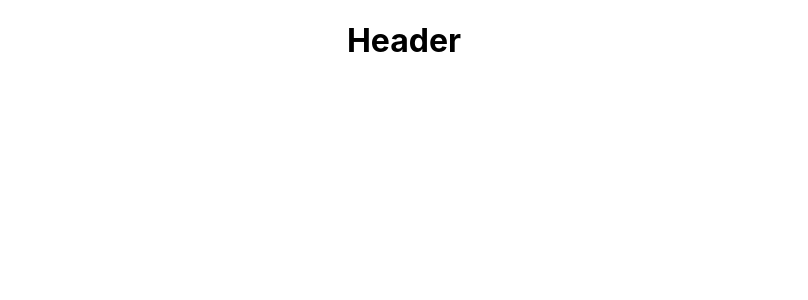
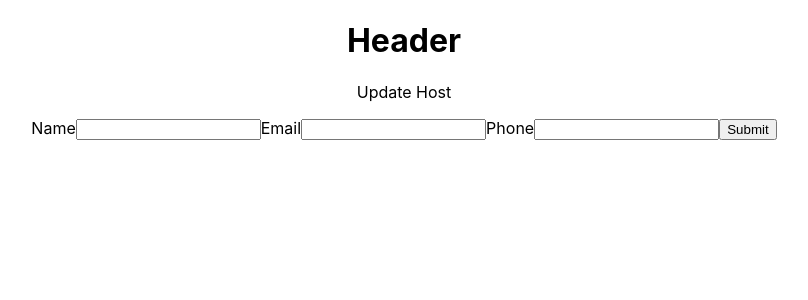
Before and after one commit to pjhg14/phase4-pair-project-frontend, a React (Create React App) app: page /hostform in a window 1280 px wide. Shown: the top 300 px of the page, without its empty margins (236-1044 px from the left). Built offline with nearby package versions, Linux system fonts and the light colour scheme.

Commit message:
built rental info page, host update form created but not persisting to db Tue 12pm

```diff
--- a/src/App.js
+++ b/src/App.js
@@ -6,6 +6,8 @@ import Login from "./Components/Login";
 import RentalList from "./Components/RentalList";
 import SignUp from "./Components/SignUp";
 import HostInfo from "./Components/HostInfo";
+import HostForm from "./Components/HostForm";
+import RentalInfo from "./Components/RentalInfo";
 
 function App() {
   return (
@@ -21,8 +23,14 @@ function App() {
         <Route exact path="/rentals">
           <RentalList />
         </Route>
-        <Route exact path="/host#info">
+        <Route exact path="/hostinfo">
           <HostInfo />
+        </Route>
+        <Route exact path="/hostform">
+          <HostForm />
+        </Route>
+        <Route exact path="/rentalinfo/:id">
+          <RentalInfo />
         </Route>
       </Switch>
     </div>
--- /dev/null
+++ b/src/Components/HostForm.js
@@ -0,0 +1,65 @@
+import { useState } from "react";
+import { useHistory } from "react-router";
+
+function HostForm() {
+  const [name, setName] = useState("");
+  const [email, setEmail] = useState("");
+  const [phone, setPhone] = useState("");
+
+  const history = useHistory();
+
+  function update(event) {
+    event.preventDefault();
+    fetch("http://localhost:3000/hosts", {
+      method: "POST",
+      headers: {
+        "Content-Type": "application/json",
+      },
+      body: JSON.stringify({
+        name: name,
+        email: email,
+        phone: phone,
+      }),
+    })
+      .then((res) => res.json())
+      .then((message) => {
+        if (message.error) {
+        } else {
+          localStorage.token = message.token;
+          history.push("/hostinfo");
+        }
+      });
+  }
+
+  return (
+    <div>
+      <p>Update Host</p>
+      <form onSubmit={update}>
+        <label>Name</label>
+        <input
+          name="name"
+          type="text"
+          value={name}
+          onChange={(e) => setName(e.target.value)}
+        />
+
+        <label>Email</label>
+        <input
+          name="email"
+          type="text"
+          value={email}
+          onChange={(e) => setEmail(e.target.value)}
+        />
+        <label>Phone</label>
+        <input
+          name="phone"
+          type="text"
+          value={phone}
+          onChange={(e) => setPhone(e.target.value)}
+        />
+        <input type="submit" />
+      </form>
+    </div>
+  );
+}
+export default HostForm;
--- a/src/Components/HostInfo.js
+++ b/src/Components/HostInfo.js
@@ -2,8 +2,13 @@ import { useEffect, useState } from "react";
 import { useHistory } from "react-router";
 
 function HostInfo() {
-    const [host, setHost] = useState({name: "", email: "", phone: "", about: ""})
-    const history = useHistory()
+  const [host, setHost] = useState({
+    name: "",
+    email: "",
+    phone: "",
+    about: "",
+  });
+  const history = useHistory();
 
   useEffect(() => {
     fetch("http://localhost:3000/hosts/get", {
@@ -16,15 +21,19 @@ function HostInfo() {
       .then((resp) => resp.json())
       .then(function (queriedHost) {
         console.log(queriedHost);
-            setHost(queriedHost)
+        setHost(queriedHost);
       });
   }, []);
 
   function toRentalList(event) {
-          history.push("/rentals")
+    history.push("/rentals");
   }
 
-    return(
+  function toHostForm(event) {
+    history.push("/hostform");
+  }
+
+  return (
     <div>
       <p>Name: {host.name}</p>
       <p>Email: {host.email}</p>
@@ -32,8 +41,9 @@ function HostInfo() {
       <p>About: {host.about}</p>
 
       <button onClick={toRentalList}>Back</button>
+      <button onClick={toHostForm}>Update Info</button>
     </div>
-    )
+  );
 }
 
-export default HostInfo
+export default HostInfo;
--- /dev/null
+++ b/src/Components/RentalInfo.js
@@ -0,0 +1,38 @@
+import { useParams } from "react-router";
+import { useState, useEffect } from "react";
+
+function RentalInfo() {
+  const { id } = useParams();
+  const [isLoaded, setIsLoaded] = useState(false);
+  const [rental, setRental] = useState(null);
+
+  useEffect(() => {
+    fetch(`http://localhost:3000/rentals/${id}`, {
+      method: "GET",
+      headers: {
+        "Content-Type": "application/json",
+        // Authorization: `Bearer ${localStorage.token}`,
+      },
+    })
+      .then((resp) => resp.json())
+      .then(function (displayRental) {
+        console.log(displayRental);
+        setRental(displayRental);
+        setIsLoaded(true);
+      });
+  }, [id]);
+
+  if (!isLoaded) return <h1>Loading...</h1>;
+
+  return (
+    <div>
+      <p>Cost: {rental.cost} </p>
+      <p>Address: {rental.address} </p>
+      <p>Max Guests: {rental.max_guests} </p>
+      <p>Description: {rental.description} </p>
+      <img src={rental.image} alt="Rental" />
+    </div>
+  );
+}
+
+export default RentalInfo;
--- a/src/Components/RentalList.js
+++ b/src/Components/RentalList.js
@@ -3,7 +3,7 @@ import { Link } from "react-router-dom";
 
 function RentalList() {
   const [rentals, setRentals] = useState([]);
-  const [hostName, setHostName] = useState("")
+  const [hostName, setHostName] = useState("");
 
   useEffect(() => {
     fetch("http://localhost:3000/hosts/get", {
@@ -16,21 +16,25 @@ function RentalList() {
       .then((resp) => resp.json())
       .then(function (host) {
         console.log(host);
-        setHostName(host.name)
+        setHostName(host.name);
         setRentals(host.rentals);
       });
   }, []);
 
   const rentalList = rentals.map((rental) => {
-    return <p key={rental.id}>{rental.address}</p>;
+    return (
+      <p key={rental.id}>
+        <Link to={`/rentalinfo/${rental.id}`}>{rental.address}</Link>
+      </p>
+    );
   });
 
   return (
     <div>
-      <Link to="/host#info">Welcome! {hostName}</Link>
+      <Link to="/hostinfo">Welcome! {hostName}</Link>
       <h4>Rentals:</h4>
       {rentalList}
     </div>
-    );
+  );
 }
 export default RentalList;
```
Lines whose indentation alone changed are shown as unchanged.
